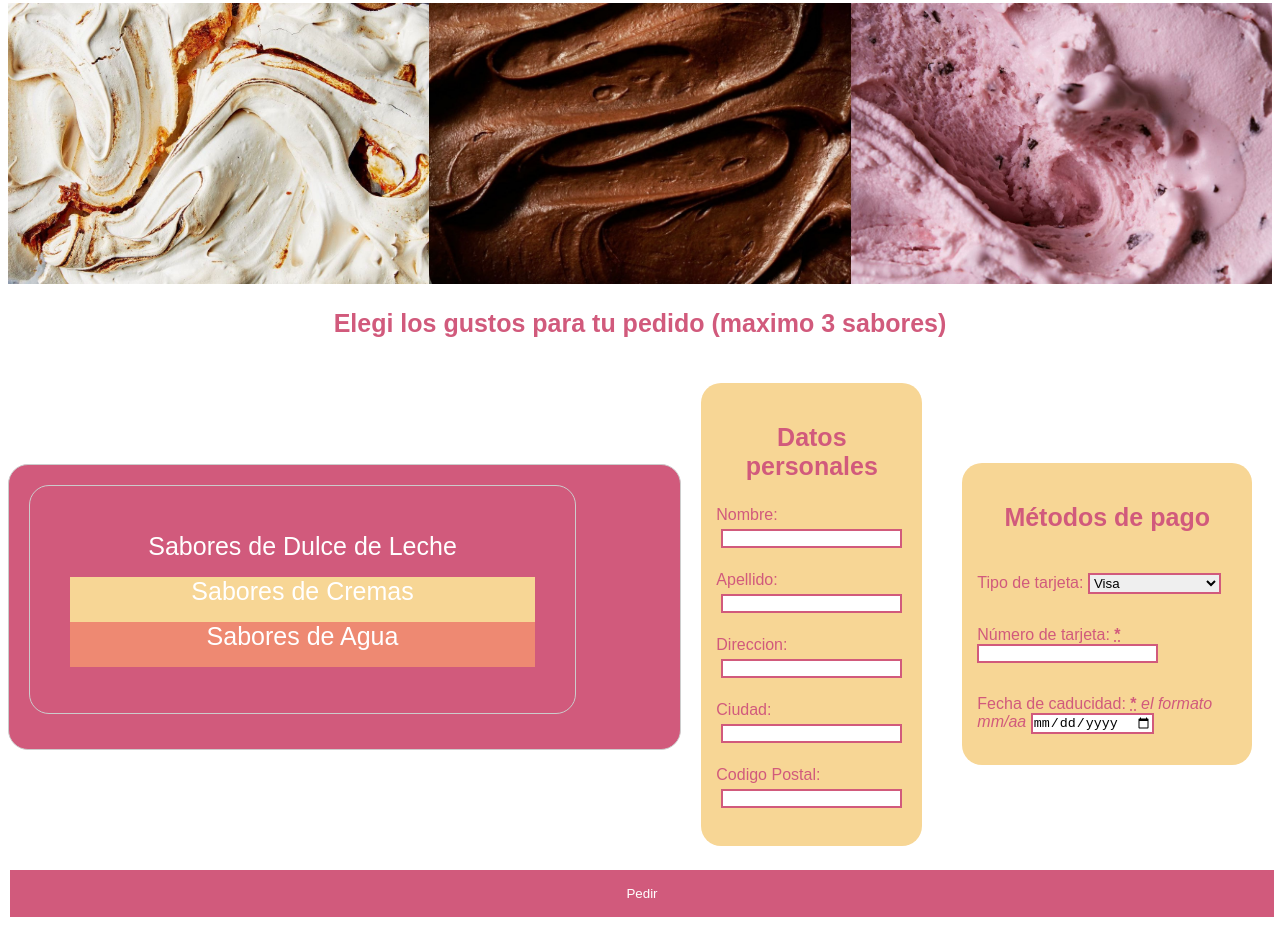
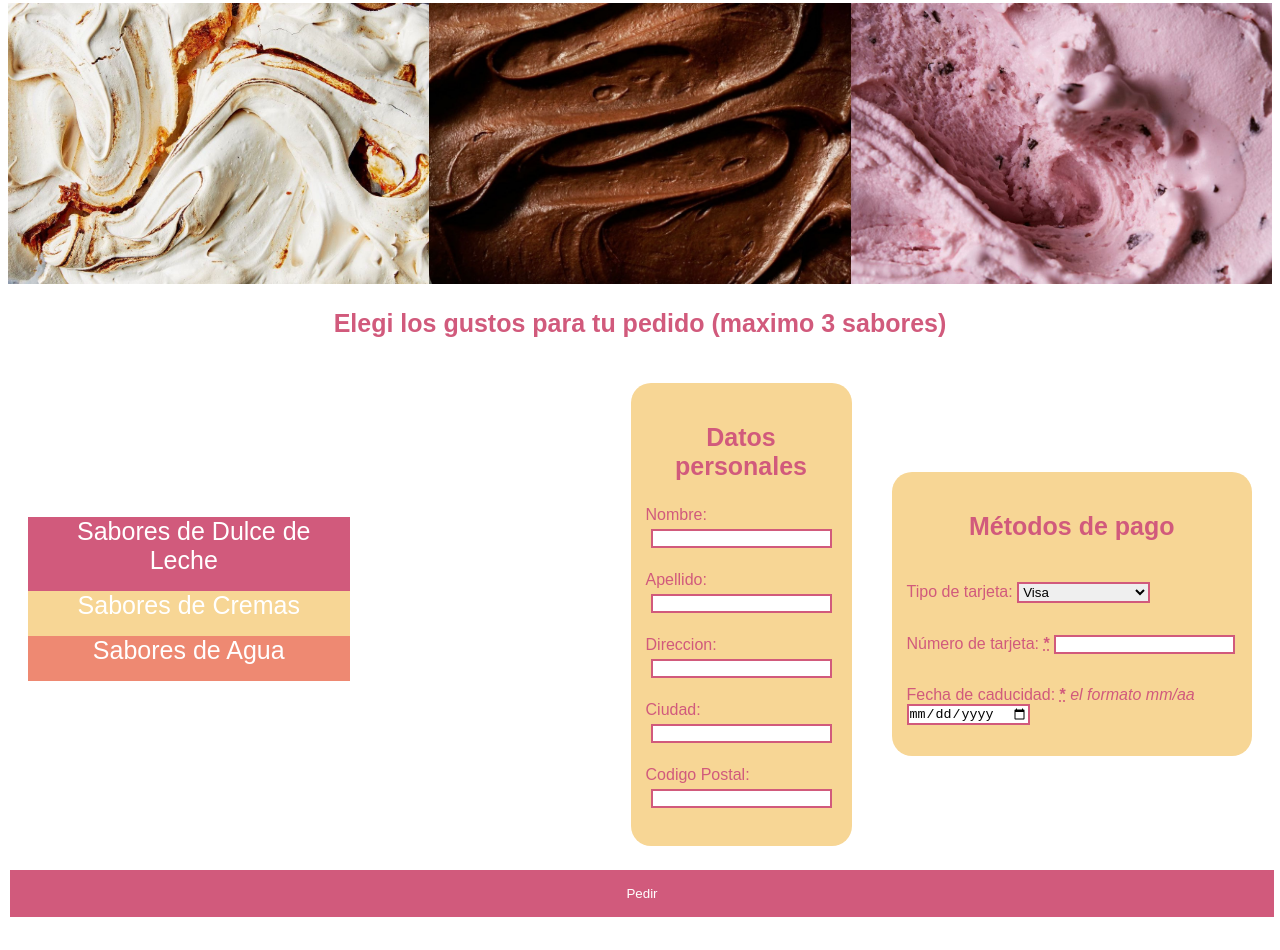
Before and after one commit to juanaotermin19/Dulce-de-Leche-Helados, a plain HTML site: page pedidos.html in a window 1280 px wide. Shown: the part 284-1234 px from the top of the page. Drawn offline with Linux system fonts and the light colour scheme.

Commit message:
Update pedidos.css

```diff
--- a/pedidos.css
+++ b/pedidos.css
@@ -86,14 +86,12 @@ input[type="radio"]:checked + label::before {
 .contenedor_gustos {
     display: flex;
     justify-content: space-between;
-    width: 80%;
-    border: 1px solid #ccc;
-    padding: 20px;
-    background-color: #D15A7C;
-    color: #ffffff;
+    width: 60%;
+    padding: 0px;
+    color: #8B4513;
     border-radius: 20px;
     margin-bottom: 15px;
-
+    align-items: center;
 }
 
 .tipos {
```
